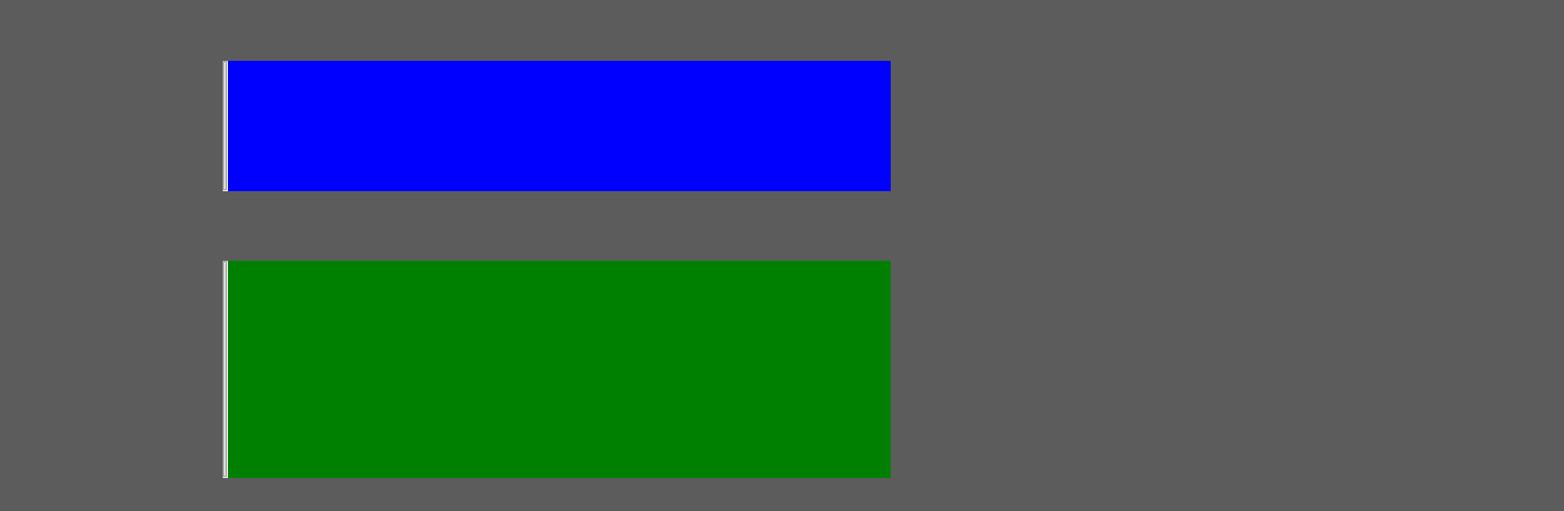
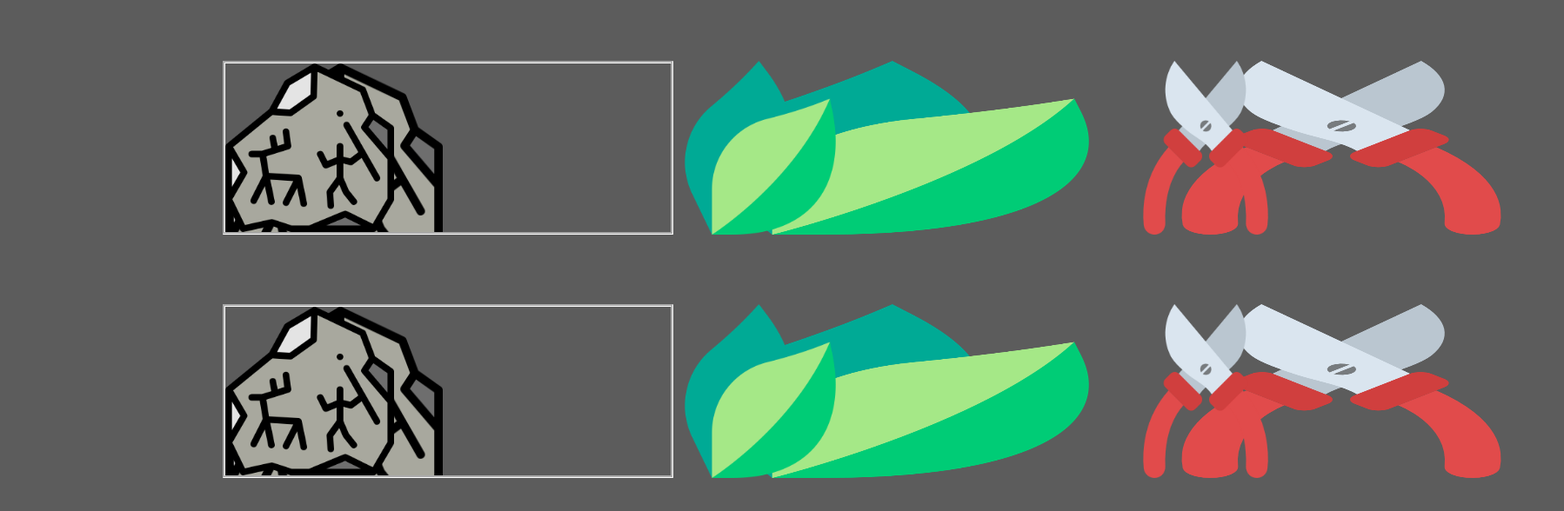
Before and after one commit to Greg155/worshop-shifumi, a plain HTML site: page index.html in a window 1280 px wide. Shown: the part 210-798 px from the top of the page at 87% size, 1798 px wide, since content can reach past the window. Drawn offline with Linux system fonts and the light colour scheme.

Commit message:
Shifumi prototype + reset

```diff
--- a/index.html
+++ b/index.html
@@ -16,15 +16,15 @@
     <div id="reset-button"> RESET </div>
 
       <div class="ia">
-        <div class="image" id="pierre-ia"></div>
-        <div class="image" id="papier-ia"></div>
-        <div class="image" id="ciseau-ia"></div>
+        <div class="image" id="pierre-ia"><img src="./assets/rock.png"></div>
+        <div class="image" id="papier-ia"><img src="./assets/leaves.png"></div>
+        <div class="image" id="ciseau-ia"><img src="./assets/scissors.png"></div>
       </div>
 
       <div class="user">
-        <div class="image" id="pierre-user"></div>
-        <div class="image" id="papier-user"></div>
-        <div class="image" id="ciseau-user"></div>
+        <div class="image" id="pierre-user"><img src="./assets/rock.png"></div>
+        <div class="image" id="papier-user"><img src="./assets/leaves.png"></div>
+        <div class="image" id="ciseau-user"><img src="./assets/scissors.png"></div>
       </div>
     </div>
     <script src="script.js"></script>
--- a/style.css
+++ b/style.css
@@ -36,46 +36,46 @@ body{
 
 .ia{
     display: flex;
-    justify-content: space-between;
-    background-color: blue;
+    justify-content: center;
+    justify-content: space-around;
     width: 60%;
-    height: 150px;
+    height: 200px;
 }
 
 .user{
     display: flex;
-    justify-content: space-between;
-    background-color: green;
+    justify-content: space-around;
     width: 60%;
-    height: 250px;
+    height: 200px;
 }
 
+image{
+    height: 100px;
+    width: 50px;
+}
 
 #pierre-user, #pierre-ia{
     display: flex;
-    justify-content: center;
     /* source : https://www.flaticon.com/free-icon/cave-painting_925141?term=rock&page=1&position=3*/
-    background-image: url('./assets/rock.png');
+    background-image: url("./assets/rock.png");
     background-repeat: no-repeat;
-    background-size: 100% 100%;
+    background-size: 250px 250px;
     border: white;
     border-style: groove;
 }
 
 #papier-user, #papier-ia{
     display: flex;
-    justify-content: center;
     /*source :  https://www.flaticon.com/free-icon/leaf_2917995?term=leaves&page=1&position=4 */
-    background-image: url('./assets/leaves.png');
+    background-image: url("./assets/leaves.png");
     background-repeat: no-repeat;
     background-size: 100% 100%;
 }
 
 #ciseau-user, #ciseau-ia{
     display: flex;
-    justify-content: center;
     /* source : https://www.flaticon.com/free-icon/pruners_740824?term=secateur&page=1&position=6*/
-    background-image: url('./assets/scissors.png');
+    background-image: url("./assets/scissors.png");
     background-repeat: no-repeat;
     background-size: 100% 100%;
 }
@@ -83,5 +83,4 @@ body{
 h3{
     font-weight: bold;
     font-size: 30px;
-
 }
```
